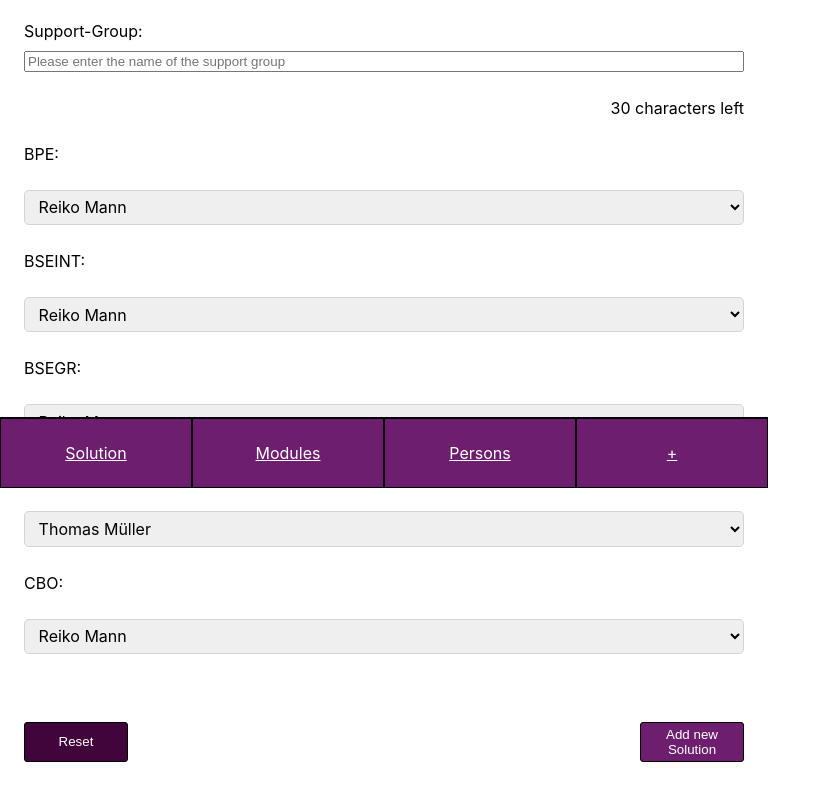
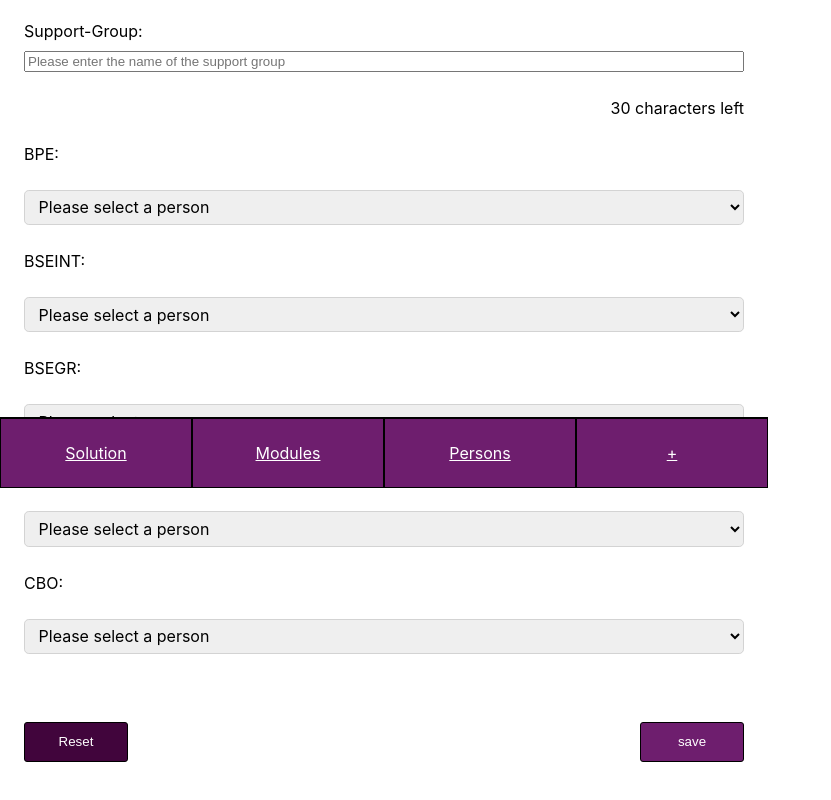
Before and after one commit to kochch1337/Capstone-Project, a Next.js app: page /createSolution in a window 1280 px wide. Shown: the part 312-1112 px from the top of the page, without its empty margins (0-831 px from the left). Built offline with nearby package versions, Linux system fonts and the light colour scheme.

Commit message:
add function to edit solution

```diff
--- a/components/SolutionChanger/index.js
+++ b/components/SolutionChanger/index.js
@@ -19,11 +19,12 @@ const minSupportGroupLength = 2;
 
 export default function SolutionChanger({
   solutionsData,
+  solution,
   personsData,
   addSolution,
+  updateSolution,
 }) {
   const router = useRouter();
-
   const [showSnack, setShowSnack] = useState(false);
 
   const [inputCounterSolution, setInputCounterSolution] =
@@ -82,6 +83,22 @@ export default function SolutionChanger({
       return;
     }
 
+    if (solution != undefined) {
+      const newSolution = {
+        solution_Id: solution.solution_Id,
+        solution: solutionName,
+        team: teamName,
+        bpe: [bpe],
+        bseint: [bseint],
+        bsegr: [bsegr],
+        leadDeveloper: [leadDeveloper],
+        cbo: [cbo],
+        supportGroup: supportGroupName,
+        modules: solution.modules,
+      };
+
+      updateSolution(newSolution);
+    } else {
       const newSolution = {
         solution_Id: crypto.randomUUID(),
         solution: solutionName,
@@ -96,6 +113,8 @@ export default function SolutionChanger({
       };
 
       addSolution(newSolution);
+    }
+
     setShowSnack(true);
   }
 
@@ -108,6 +127,7 @@ export default function SolutionChanger({
           type="text"
           name="solution_name"
           id="solution_name"
+          defaultValue={solution != undefined ? solution.solution : ""}
           placeholder="Please enter the name of the solution (2-20 chars)"
           minLength={minSolutionLength}
           maxLength={maxSolutionLength}
@@ -126,6 +146,7 @@ export default function SolutionChanger({
           type="text"
           name="team_name"
           id="team_name"
+          defaultValue={solution != undefined ? solution.team : ""}
           placeholder="Please enter Team name"
           minLength={minTeamLength}
           maxLength={maxTeamLength}
@@ -142,6 +163,7 @@ export default function SolutionChanger({
           type="text"
           name="support_group"
           id="support_group"
+          defaultValue={solution != undefined ? solution.supportGroup : ""}
           placeholder="Please enter the name of the support group"
           minLength={minSupportGroupLength}
           maxLength={maxSupportGroupLength}
@@ -160,30 +182,45 @@ export default function SolutionChanger({
           filter="bc"
           responsibility="bpe"
           titleHeader="BPE"
+          defaultPerson={
+            solution != undefined ? solution.bpe[0].toString() : ""
+          }
         />
         <SelectPerson
           personsData={personsData}
           filter="bc"
           responsibility="bseint"
           titleHeader="BSEINT"
+          defaultPerson={
+            solution != undefined ? solution.bseint[0].toString() : ""
+          }
         />
         <SelectPerson
           personsData={personsData}
           filter="bc"
           responsibility="bsegr"
           titleHeader="BSEGR"
+          defaultPerson={
+            solution != undefined ? solution.bsegr[0].toString() : ""
+          }
         />
         <SelectPerson
           personsData={personsData}
           filter="dev"
           responsibility="leadDeveloper"
           titleHeader="Lead Developer"
+          defaultPerson={
+            solution != undefined ? solution.leadDeveloper[0].toString() : ""
+          }
         />
         <SelectPerson
           personsData={personsData}
           filter="bc"
           responsibility="cbo"
           titleHeader="CBO"
+          defaultPerson={
+            solution != undefined ? solution.cbo[0].toString() : ""
+          }
         />
         {showSnack && (
           <SnackBar
@@ -199,7 +236,7 @@ export default function SolutionChanger({
             Reset
           </ButtonNew>
           <ButtonNew type="submit" variant="submit">
-            Add new Solution
+            {solution != undefined ? "update" : "save"}
           </ButtonNew>
         </ButtonContainer>
       </FormsBase>
--- a/pages/_app.js
+++ b/pages/_app.js
@@ -15,6 +15,14 @@ function MyApp({ Component, pageProps }) {
 
   function addSolution(newSolution) {
     setSolutionsData([...solutionsData, newSolution]);
+  }
+
+  function updateSolution(updatedSolution) {
+    setSolutionsData(
+      solutionsData.map((sol) =>
+        sol.solution_Id === updatedSolution.solution_Id ? updatedSolution : sol
+      )
+    );
   }
 
   function addModule(newModule, solutionId) {
@@ -80,6 +88,7 @@ function MyApp({ Component, pageProps }) {
           modulesData={modulesData}
           personsData={personsData}
           addSolution={addSolution}
+          updateSolution={updateSolution}
           addModule={addModule}
           updateModule={updateModule}
           addPerson={addPerson}
--- a/pages/createSolution/index.js
+++ b/pages/createSolution/index.js
@@ -1,15 +1,27 @@
 import { useRouter } from "next/router.js";
 import SolutionChanger from "../../components/SolutionChanger";
 
-export default function Create({ solutionsData, personsData, addSolution }) {
+export default function Create({
+  solutionsData,
+  personsData,
+  addSolution,
+  updateSolution,
+}) {
   const router = useRouter();
+  const query = router.query;
+
+  const solution = solutionsData.find(
+    (sol) => sol.solution_Id === query.solution_Id
+  );
 
   return (
     <>
       <SolutionChanger
         solutionsData={solutionsData}
+        solution={solution}
         personsData={personsData}
         addSolution={addSolution}
+        updateSolution={updateSolution}
       />
     </>
   );
```
Also changed, not shown: components/SolutionInfo/index.js (+21 -1 lines). Lines whose indentation alone changed are shown as unchanged.
